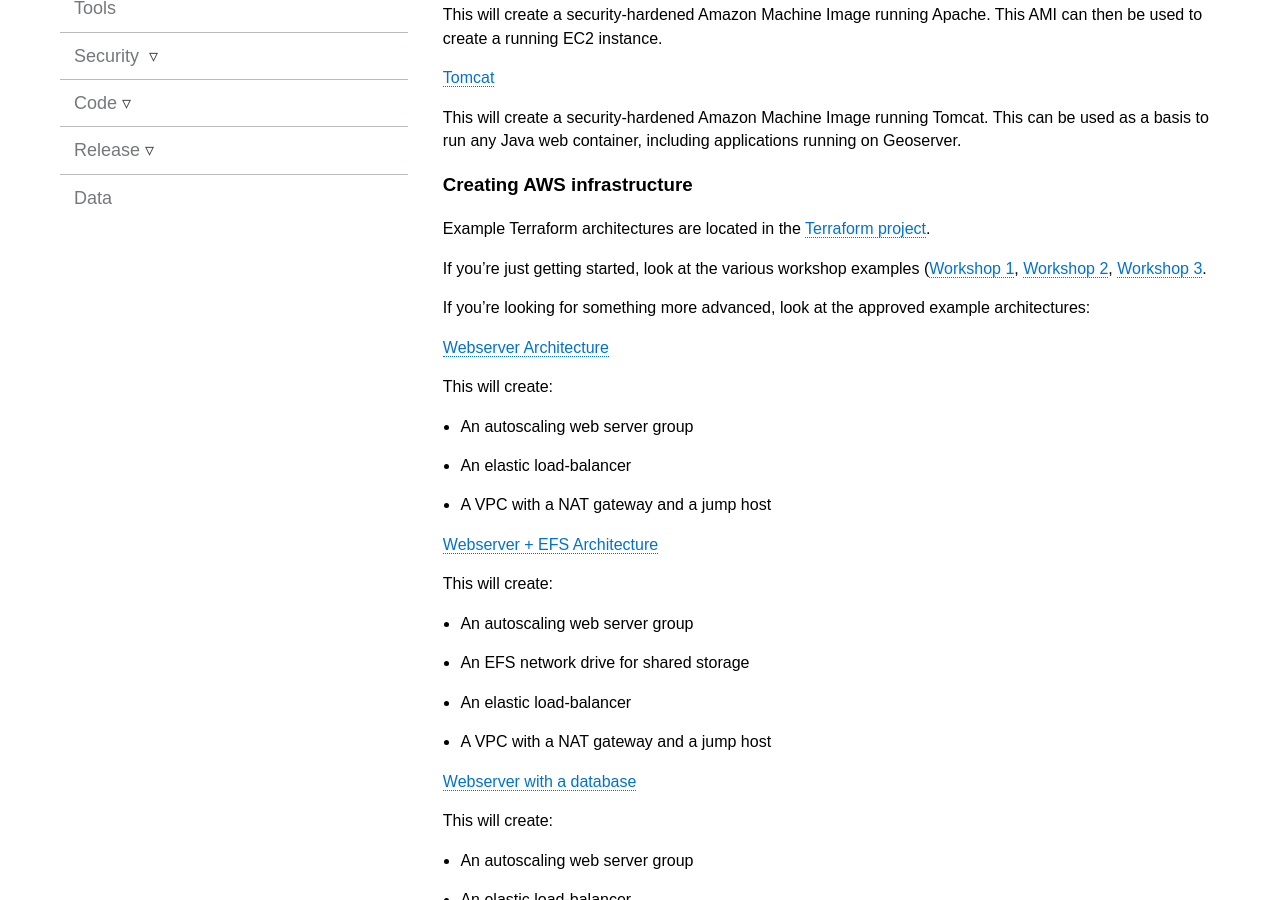
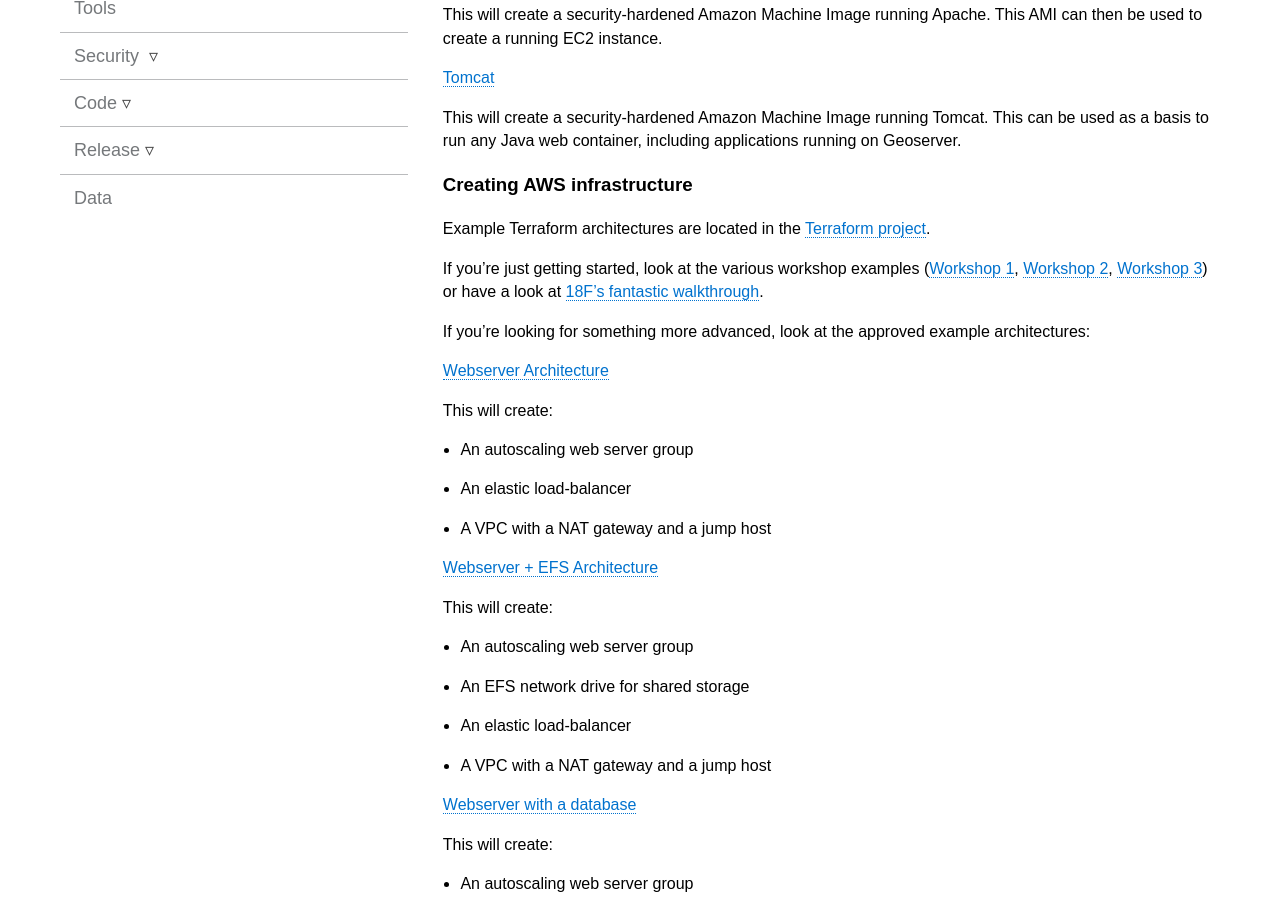
Before and after one commit to GeoscienceAustralia/cloud, a Jekyll site: the page built from docs/_pages/aws_patterns_sub.md, in a window 1280 px wide and 900 px high, scrolled down 346 px. Built offline with Jekyll 4.4.1, drawn with Linux system fonts in a browser that asks for light colours; nearby versions of some CDN libraries.

Commit message:
Add link to 18F workshop

```diff
--- a/docs/_pages/aws_patterns_sub.md
+++ b/docs/_pages/aws_patterns_sub.md
@@ -20,7 +20,7 @@
 
 Example Terraform architectures are located in the [Terraform project](https://bitbucket.org/account/user/geoscienceaustralia/projects/TF).
 
-If you're just getting started, look at the various workshop examples ([Workshop 1](https://bitbucket.org/geoscienceaustralia/tutorial-1-ec2), [Workshop 2](https://bitbucket.org/geoscienceaustralia/tutorial-2-ec2-userdata), [Workshop 3](https://bitbucket.org/geoscienceaustralia/tutorial-3-asg).
+If you're just getting started, look at the various workshop examples ([Workshop 1](https://bitbucket.org/geoscienceaustralia/tutorial-1-ec2), [Workshop 2](https://bitbucket.org/geoscienceaustralia/tutorial-2-ec2-userdata), [Workshop 3](https://bitbucket.org/geoscienceaustralia/tutorial-3-asg)) or have a look at [18F's fantastic walkthrough](https://github.com/jezhumble/cloud-native-aws-terraform-workshop).
 
 If you're looking for something more advanced, look at the approved example architectures:
 
```
